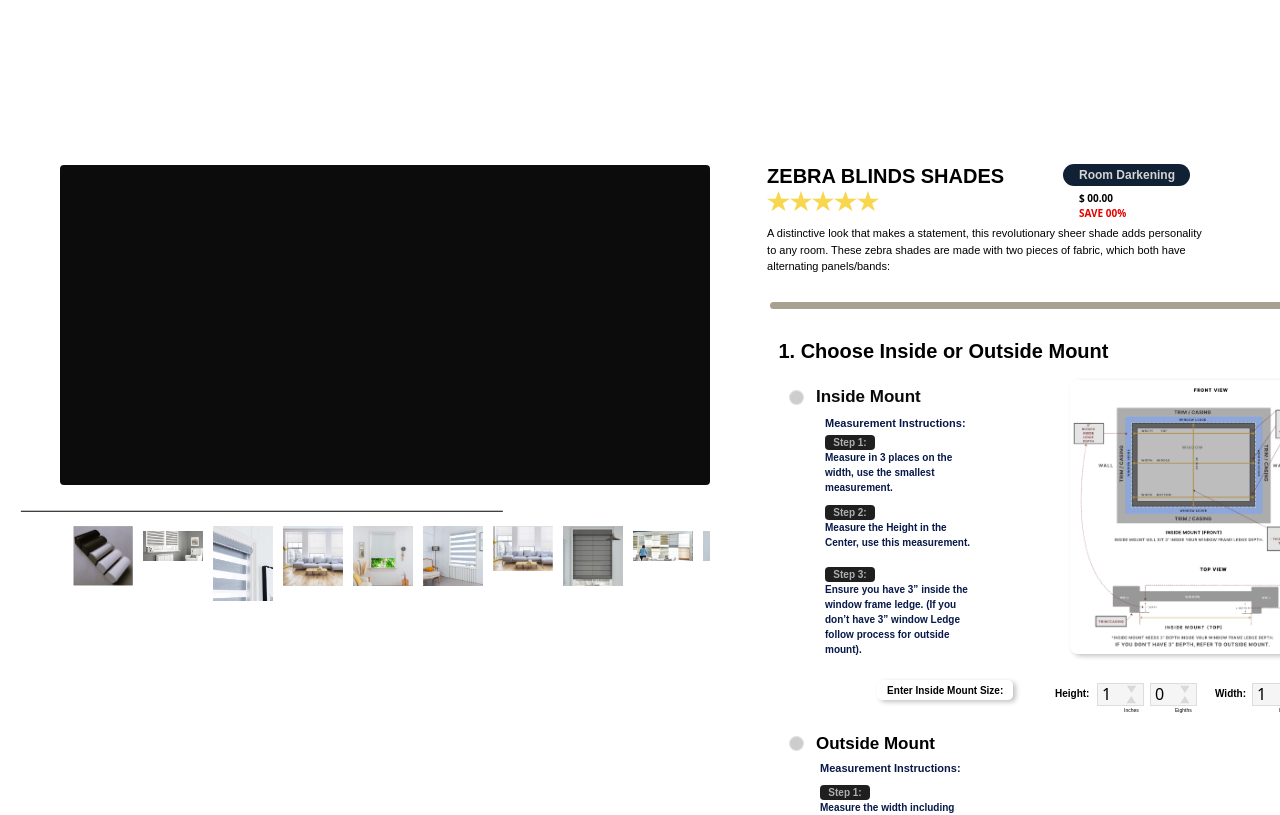
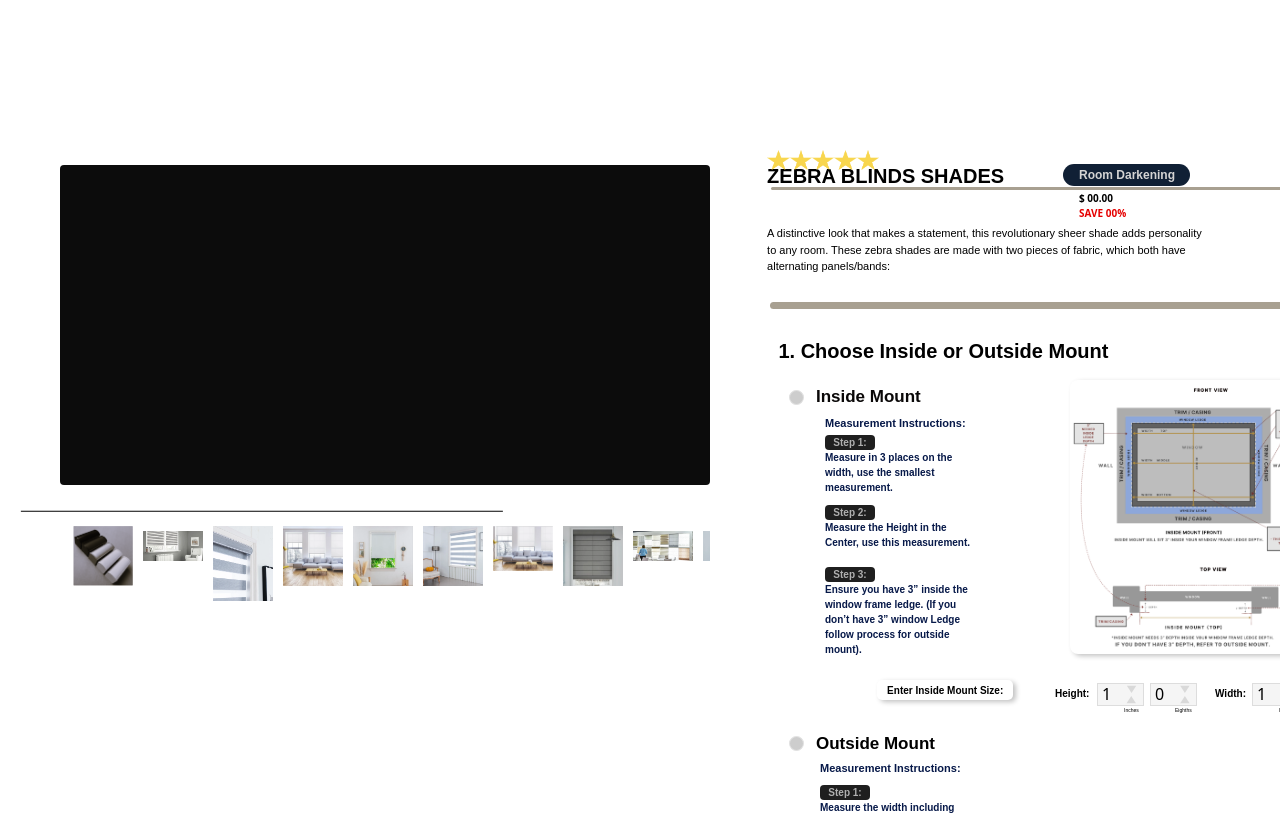
Before and after one commit to deodagee/economyblindsandshades, a Next.js app: page /components/pages/zebrablinds in a window 1280 px wide. Shown: the top 815 px of the page. Built offline with nearby package versions, Linux system fonts and the light colour scheme; grey boxes are pictures that could not be loaded.

Commit message:
Add files via upload

```diff
--- a/styles/components/pages/zebrablinds.module.css
+++ b/styles/components/pages/zebrablinds.module.css
@@ -170,6 +170,11 @@ transition: 0.3s;
   display: flex;
 }
 
+.top_title_area {
+  display: flex;
+  position: absolute;
+  top: -50px;
+}
 
 .room_darkening {
   color: #d4d4d4;
@@ -217,12 +222,13 @@ transition: 0.3s;
   height: 47.72px;
 }
 
+
 .star_6 {
   width: 22.45px;
   height: 19.65px;
   position: absolute;
   left: 747.08px;
-  top: 31.16px;
+  top: -10px;
 }
 
 .star_7 {
@@ -230,7 +236,7 @@ transition: 0.3s;
   height: 19.65px;
   position: absolute;
   left: 769.53px;
-  top: 31.16px;
+  top: -10px;
 }
 
 .star_8 {
@@ -238,7 +244,7 @@ transition: 0.3s;
   height: 19.65px;
   position: absolute;
   left: 791.98px;
-  top: 31.16px;
+  top: -10px;
 }
 
 .star_9 {
@@ -246,7 +252,7 @@ transition: 0.3s;
   height: 19.65px;
   position: absolute;
   left: 814.43px;
-  top: 31.16px;
+  top: -10px;
 }
 
 .star_10 {
@@ -254,9 +260,8 @@ transition: 0.3s;
   height: 19.65px;
   position: absolute;
   left: 836.87px;
-  top: 31.16px;
-}
-
+  top: -10px;
+}
 
 .select_mount_group {
   display: flex;
@@ -658,12 +663,12 @@ margin-top: 50px;
 }
 
 .iconforselectcolor {
+  display: flex;
+  position: absolute;
+
+  height: max-content;
   width: auto;
-  display: flex;
-  position: absolute;
-  left: 750.5px;
-  top: 700px;
-  height: 20px;
+
 }
 
 .select_color_long_rectangle {
@@ -1467,7 +1472,6 @@ color: rgb(133, 133, 133);
   border-width: 2px;
   border-color: rgb(201, 201, 201);
   position: absolute;
-
   left: 1150px;
   top: 1698px;
   width: 32.1px;
@@ -1476,11 +1480,12 @@ color: rgb(133, 133, 133);
 
 }
 
-
 .select_lift_type_group {
   position: absolute;
   top: -100px;
 }
+
+
 
 .select_lift_type_seperator_line {
   background: #a8a091;
@@ -1489,10 +1494,20 @@ color: rgb(133, 133, 133);
   height: 2.94px;
   position: absolute;
   left: 750.5px;
-  top: 1375px;
+  top: 130px;
   transform-origin: 0 0;
   transform: rotate(0deg) scale(1, -1);
 }
+
+.iconforselectlifttype {
+  width: auto;
+  display: flex;
+  position: absolute;
+  left: 750.5px;
+  top: 1375px;
+  height: 20px;
+}
+
 
 .select_lift_type_long_rectangle {
   border-radius: 0px;
@@ -1531,14 +1546,7 @@ color: rgb(133, 133, 133);
 
 }
 
-.iconforselectlifttype {
-  width: auto;
-  height: 10px;
-  display: flex;
-  position: absolute;
-  left: 830px;
-  top: 1394.85px;
-}
+
 
 .lift_typeicon1 {
   width: 14.5px;
```
